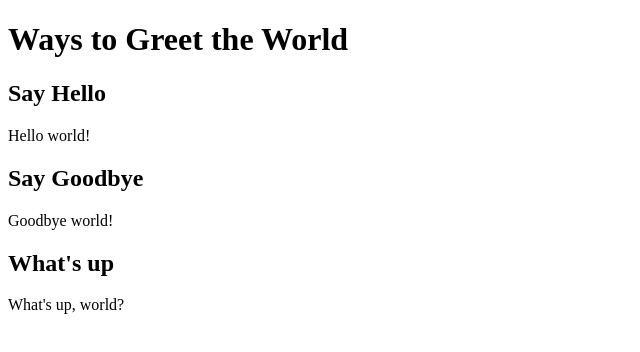
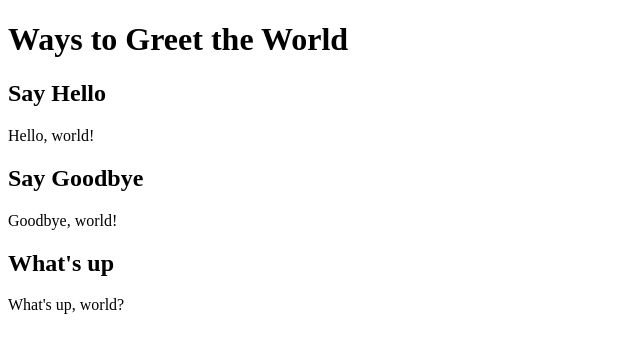
Before and after one commit to amygtownsend/feature-branch-PRs-demo, a plain HTML site: page index.html in a window 1280 px wide. Shown: the full height of the page, 0-640 px from the left. Drawn offline with Linux system fonts and the light colour scheme.

Commit message:
Fix: add missing commas

```diff
--- a/index.html
+++ b/index.html
@@ -9,9 +9,9 @@
 <body>
     <h1>Ways to Greet the World</h1>
     <h2>Say Hello</h2>
-    <p>Hello world!</p>
+    <p>Hello, world!</p>
     <h2>Say Goodbye</h2>
-    <p>Goodbye world!</p>
+    <p>Goodbye, world!</p>
     <h2>What's up</h2>
     <p>What's up, world?</p>
 </body>
```
